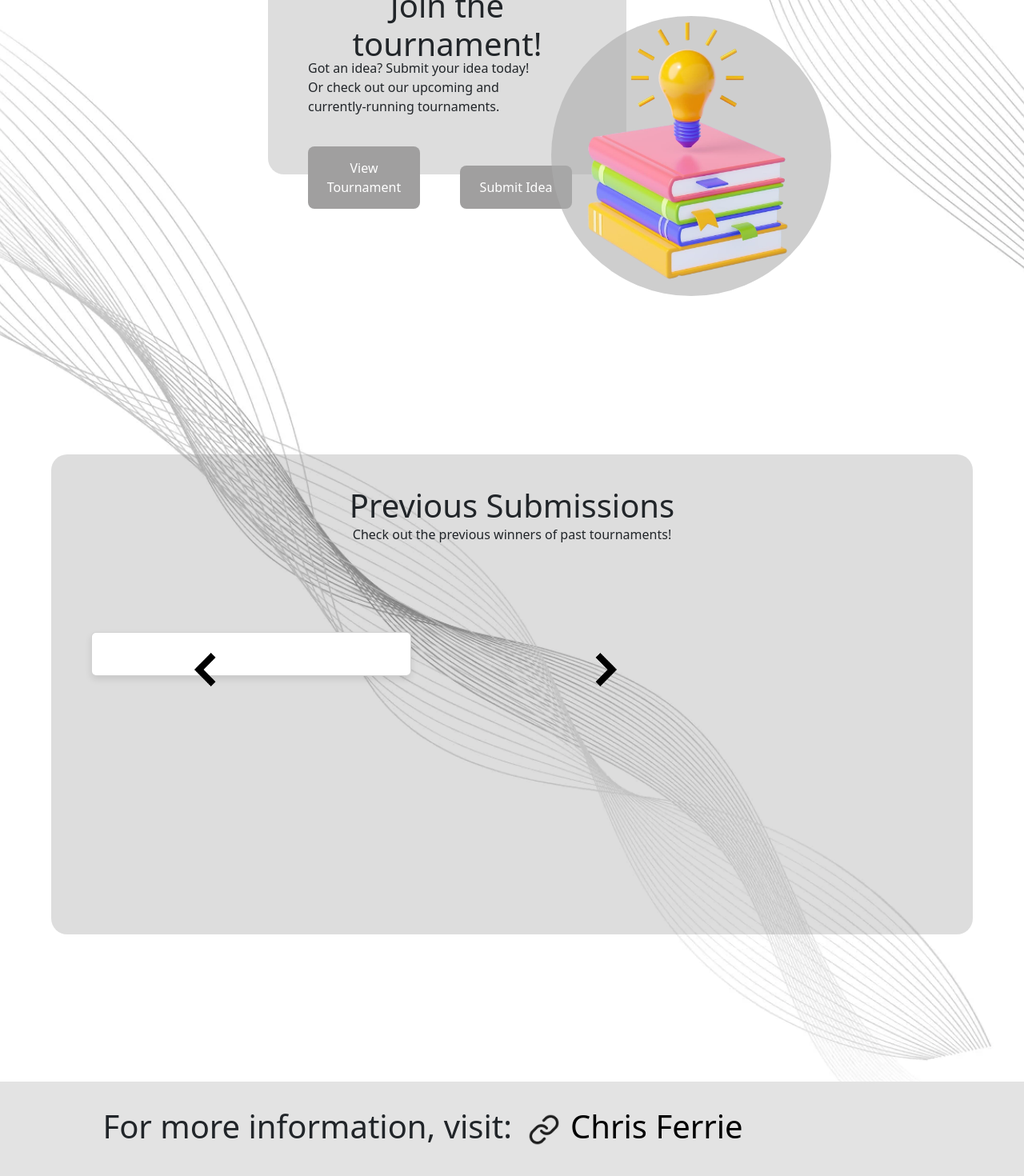
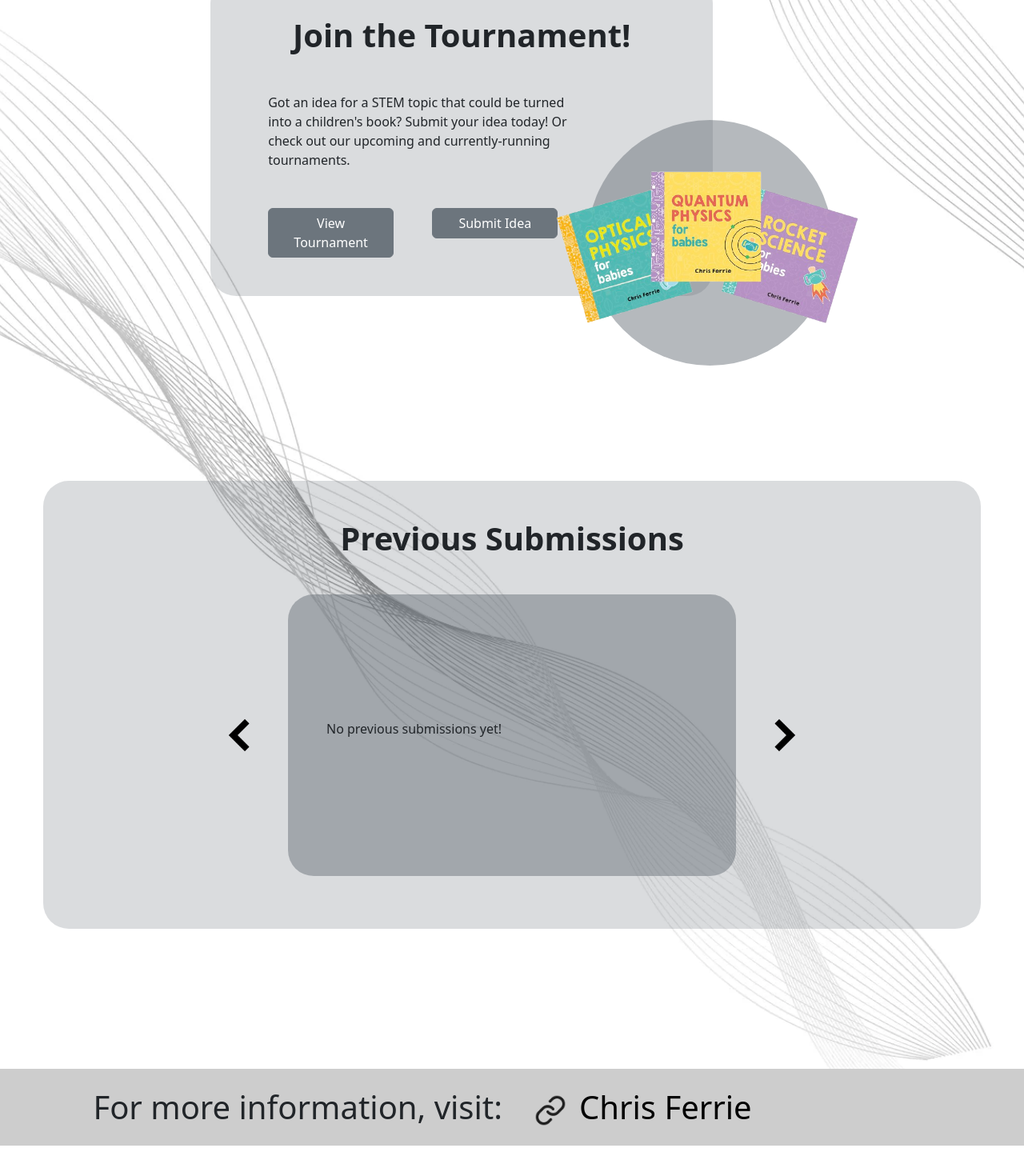
Before and after one commit to PriyaSK1601/sdsUltimateSTEM, a React (Create React App) app in the folder my-app/: page / in a window 1280 px wide. Shown: the part 272-1742 px from the top of the page at 80% size. After the commit the page ends 1704 px from the top, so only its background shows below. Built offline with nearby package versions, Linux system fonts and the light colour scheme; no server answers.

Commit message:
Updated Home page

```diff
--- a/my-app/src/App.js
+++ b/my-app/src/App.js
@@ -20,7 +20,6 @@ import { Navigate } from "react-router-dom";
 //Changed
 
 function App() {
-
   const [user, setUser] = useState();
   useEffect(() => {
     auth.onAuthStateChanged((user) => {
@@ -32,27 +31,40 @@ function App() {
   const [submissions, setSubmissions] = useState([]);
   const handleNewSubmission = (submissionData) => {
     setSubmissions((prev) => [...prev, submissionData]);
-  }
+  };
 
   return (
     <div className="App">
-
       <div className="auth-wrapper">
         <div className="auth-inner">
           <Router>
             <Navbar />
             <Routes>
-              <Route path="/" exact element={<Home />} />
               <Route
-                    path="/"
-                    element={user ? <Navigate to="/profile" /> : <Login />}
+                path="/"
+                exact
+                element={<Home submissions={submissions} />}
               />
-              <Route path="/home" exact element={<Home />} />
+              <Route
+                path="/"
+                element={user ? <Navigate to="/profile" /> : <Login />}
+              />
+              <Route
+                path="/home"
+                exact
+                element={<Home submissions={submissions} />}
+              />
               <Route path="/profile" element={<Profile />} />
               <Route path="/login" element={<Login />} />
               <Route path="/register" element={<SignUp />} />
-              <Route path="/submission" element={<Submission onSubmit={handleNewSubmission} />} />
-              <Route path="/tournament" element={<Tournament submissions={submissions}/>}/>
+              <Route
+                path="/submission"
+                element={<Submission onSubmit={handleNewSubmission} />}
+              />
+              <Route
+                path="/tournament"
+                element={<Tournament submissions={submissions} />}
+              />
             </Routes>
           </Router>
         </div>
--- a/my-app/src/components/Footer.js
+++ b/my-app/src/components/Footer.js
@@ -1,23 +1,31 @@
 import React from "react";
 import "../styles/Footer.css";
 import link from "../assets/link_icon.png";
-import { Link } from "react-router-dom";
 
 function Footer() {
   return (
-    <div className="footer">
-      <div className="leftSide">
-        <h1>For more information, visit: </h1>
-      </div>
-      <div className="rightSide">
-        <img src={link} alt="Link icon" />
-        <h1>
-          <a href="https://www.csferrie.com/" target="_blank">
-            Chris Ferrie
-          </a>
-        </h1>
+    <div className="footer py-4 position-absolute w-100">
+      <div className="container">
+        <div className="row align-items-center">
+          <div className="col-md-6 text-md-end">
+            <h1 className="mb-0">For more information, visit: </h1>
+          </div>
+          <div className="col-md-6 text-md-start">
+            <h1 className="mb-0">
+              <img src={link} alt="Link icon" className="mx-3" />
+              <a
+                href="https://www.csferrie.com/"
+                target="_blank"
+                className="footer-link"
+              >
+                Chris Ferrie
+              </a>
+            </h1>
+          </div>
+        </div>
       </div>
     </div>
   );
 }
+
 export default Footer;
--- a/my-app/src/components/Podium.js
+++ b/my-app/src/components/Podium.js
@@ -1,21 +1,67 @@
-import React from "react";
+import React, { useState } from "react";
 import "../styles/Podium.css";
 import left from "../assets/left_arrow.png";
 import right from "../assets/right_arrow.png";
-import { Link } from "react-router-dom";
+import "bootstrap/dist/css/bootstrap.min.css";
 
-function Podium() {
+function Podium({ submissions = [] }) {
+  const [currentIndex, setCurrentIndex] = useState(0);
+
+  const handlePrevious = () => {
+    if (submissions.length === 0) return;
+    setCurrentIndex((prevIndex) =>
+      prevIndex === 0 ? submissions.length - 1 : prevIndex - 1
+    );
+  };
+
+  const handleNext = () => {
+    if (submissions.length === 0) return;
+    setCurrentIndex((prevIndex) =>
+      prevIndex === submissions.length - 1 ? 0 : prevIndex + 1
+    );
+  };
+
   return (
-    <div className="podium">
-      <h1>Previous Submissions</h1>
-      <p>Check out the previous winners of past tournaments!</p>
-      <div className="card">
-        <p>Submission cards will be displayed here!!!</p>
-        <div className="left">
-          <img src={left} alt="Left arrow" />
-        </div>
-        <div className="right">
-          <img src={right} alt="Right arrow" />
+    <div className="row h-100 justify-content-center pt-5">
+      <div className="col-md-11 mt-5">
+        <div className="bg-secondary bg-opacity-25 p-5 mt-5 podium-container">
+          <h1 className="text-center">Previous Submissions</h1>
+          <div className="bg-secondary bg-opacity-50 card-container">
+            <button className="btn left-button" onClick={handlePrevious}>
+              <img src={left} alt="left arrow" />
+            </button>
+            <button className="btn right-button" onClick={handleNext}>
+              <img src={right} alt="right arrow" />
+            </button>
+
+            {submissions.length === 0 ? (
+              <div className="text-center p-5">
+                <p>No previous submissions yet!</p>
+              </div>
+            ) : (
+              <div className="card">
+                <div
+                  className="card-image"
+                  style={{
+                    backgroundImage: submissions[currentIndex].image
+                      ? `url(${submissions[currentIndex].image})`
+                      : "none",
+                  }}
+                ></div>
+                <div className="card-content">
+                  <div className="category badge text-center category-badge">
+                    {submissions[currentIndex].category}
+                  </div>
+                  <h3 className="heading text-center">
+                    {submissions[currentIndex].title}
+                  </h3>
+                  <div className="description text-center">
+                    {submissions[currentIndex].description}
+                  </div>
+                </div>
+              </div>
+            )}
+          </div>
         </div>
       </div>
     </div>
--- a/my-app/src/pages/Home.js
+++ b/my-app/src/pages/Home.js
@@ -1,38 +1,49 @@
 import React from "react";
 import "../styles/Home.css";
 import { Link } from "react-router-dom";
-import Book from "../assets/bookIdea.png";
-import background from "../assets/home.webp";
+import "bootstrap/dist/css/bootstrap.min.css";
+import Books from "../assets/books.png";
 import Podium from "../components/Podium";
 import Footer from "../components/Footer";
 
-function Home() {
+function Home({ submissions = [] }) {
   return (
-    <div
-      className="home"
-      style={{
-        backgroundImage: `URL(${background})`,
-      }}
-    >
-      <div className="circle">
-        <img src={Book} alt="Book with lightbulb" />
+    <div className="container-fluid p-0 home-background">
+      <div className="row h-100 justify-content-center pt-5">
+        <div className="col-md-6 mt-5">
+          <div className="bg-secondary bg-opacity-25 p-5 mt-5 header-container">
+            <h1 className="text-center mb-5">Join the Tournament!</h1>
+            <p className="mx-4 mb-5 header-paragraph">
+              Got an idea for a STEM topic that could be turned into a
+              children's book? Submit your idea today! Or check out our upcoming
+              and currently-running tournaments.
+            </p>
+            <div className="justify-content-left mx-4 button-container">
+              <Link to="/tournament">
+                <button className="btn btn-secondary button-one">
+                  View Tournament
+                </button>
+              </Link>
+              <Link to="/submission">
+                <button className="btn btn-secondary button-two">
+                  Submit Idea
+                </button>
+              </Link>
+            </div>
+          </div>
+          <div className="rounded-circle bg-secondary bg-opacity-50 position-relative circle-container">
+            <img
+              src={Books}
+              alt="Chris Ferrie's Books"
+              className="position-absolute book-image"
+            />
+          </div>
+        </div>
       </div>
-      <div className="headerContainer">
-        <h1>Join the tournament!</h1>
-        <p>
-          Got an idea? Submit your idea today! Or check out our upcoming and
-          currently-running tournaments.
-        </p>
-        <Link to="/tournament">
-          <button className="headerContainerButton1"> View Tournament </button>
-        </Link>
-        <Link to="/submission">
-          <button className="headerContainerButton2"> Submit Idea </button>
-        </Link>
-      </div>
-      <Podium />
+      <Podium submissions={submissions} />
       <Footer />
     </div>
   );
 }
+
 export default Home;
--- a/my-app/src/styles/Footer.css
+++ b/my-app/src/styles/Footer.css
@@ -1,37 +1,15 @@
 .footer {
-  width: 100%;
-  height: 120px;
-  background-color: rgb(227, 227, 227);
-  display: flex;
-  position: absolute;
-  flex-direction: row;
-  /*top: 229%;*/
-  top: 203%;
+  background-color: rgb(205, 205, 205);
+  top: 201%;
 }
 
-.footer .leftSide {
-  flex: 50%;
-  display: flex;
-  justify-content: right;
-  align-items: center;
-}
-
-.footer .rightSide {
-  flex: 50%;
-  display: flex;
-  justify-content: left;
-  align-items: center;
-  padding-left: 20px;
-}
-
-.rightSide img {
-  height: 40px;
-  padding-right: 13px;
+.footer img {
+  height: 1em;
 }
 
 .footer a {
+  color: black;
   text-decoration: none;
-  color: black;
 }
 
 .footer a:hover {
--- a/my-app/src/styles/Home.css
+++ b/my-app/src/styles/Home.css
@@ -1,89 +1,84 @@
-.home {
-  font-family: system-ui, -apple-system, BlinkMacSystemFont, "Segoe UI", Roboto,
-    Oxygen, Ubuntu, Cantarell, "Open Sans", "Helvetica Neue", sans-serif;
-  display: flex;
-  width: 100%;
-  /*height: 230vh;*/
-  height: 200vh;
-  justify-content: center;
+.home-background {
+  background-image: url(../assets/home.webp);
   background-repeat: no-repeat;
   background-position: center;
   background-size: cover;
+  min-height: 200vh;
+  overflow-x: hidden;
+  font-family: system-ui, -apple-system, BlinkMacSystemFont, "Segoe UI", Roboto,
+    Oxygen, Ubuntu, Cantarell, "Open Sans", "Helvetica Neue", sans-serif;
 }
 
-.headerContainer {
-  width: 35%;
-  background-color: rgba(128, 128, 128, 0.268);
-  padding: 30px;
-  border-radius: 20px;
-  position: relative;
-  top: 125px;
-  right: 20%;
-  /*left: -100px;*/
-  height: 265px;
-  /*box-shadow: 0.05em 0.05em 0.9em #9c9c9c;*/
+.circle-container {
+  height: 24vw;
+  width: 24vw;
+  margin-top: -35%;
+  z-index: 2;
+  right: -65%;
+  pointer-events: none;
 }
 
-.headerContainer h1 {
-  text-align: center;
-  height: 70px;
+.book-image {
+  height: 17vw;
+  top: 15%;
+  right: -13%;
+  pointer-events: none;
 }
 
-.headerContainer p {
-  height: 70px;
-  width: 75%;
-  margin: 20px;
+.header-container {
+  width: 100%;
+  margin-left: -10%;
+  border-radius: 2em;
+  position: relative;
+  z-index: 1;
 }
 
-.headerContainerButton1 {
-  background-color: #a09f9f;
-  color: white;
-  padding: 15px;
-  margin: 20px;
-  width: 140px;
-  border-radius: 8px;
-  border: none;
+.header-container h1 {
+  font-weight: 700;
 }
 
-.headerContainerButton2 {
-  background-color: #a09f9f;
-  color: white;
-  padding: 15px;
-  margin: 20px;
-  width: 140px;
-  margin-left: 30px;
-  border-radius: 8px;
-  border: none;
+.header-paragraph {
+  width: 75%;
 }
 
-.headerContainer button:hover {
-  background-color: rgb(172, 171, 171);
+.button-container {
+  display: flex;
+  gap: 10%;
 }
 
-.circle {
-  height: 350px;
-  width: 350px;
-  border-radius: 50%;
-  background-color: rgba(174, 173, 173, 0.597);
-  position: relative;
-  z-index: 1;
-  top: 12%;
-  left: 35%;
-  /*top: 150px;
-  right: -130px;*/
-  /*bottom: -150px;
-  right: -130px;*/
+.btn {
+  width: 9.8em;
 }
 
-.circle img {
-  height: 450px;
-  position: relative;
-  top: -18%;
-  right: 37%;
-  /*display: flex;
-  position: sticky;*/
-  /*z-index: 1;
-  top: 20%;
-  right: -120%;*/
-  /*right: 195px;*/
+@media (max-width: 1200px) {
+  .header-container {
+    width: 120%;
+  }
+
+  .circle-container {
+    right: -70%;
+  }
 }
+
+@media (max-width: 1100px) {
+  .header-container {
+    width: 140%;
+  }
+
+  .button-container {
+    flex-direction: column;
+  }
+
+  .btn {
+    width: 20em;
+  }
+
+  .button-two {
+    margin-top: 3%;
+  }
+
+  .circle-container {
+    margin-top: -35%;
+    right: -90%;
+  }
+}
--- a/my-app/src/styles/Podium.css
+++ b/my-app/src/styles/Podium.css
@@ -1,66 +1,71 @@
-.podium {
-  /*display: flex;*/
-  justify-content: center;
-  width: 90%;
-  border-radius: 20px;
-  height: 600px;
-  background-color: rgba(128, 128, 128, 0.268);
-  position: absolute;
-  top: 105%;
+.podium-container {
+  border-radius: 2em;
+  height: 35em;
+  position: relative;
 }
 
-.podium h1 {
-  padding: 40px;
-  text-align: center;
-  height: 20px;
+.podium-container h1 {
+  font-weight: 700;
 }
 
-.podium p {
-  text-align: center;
+.card-container {
+  height: 22em;
+  width: 35em;
+  border-radius: 2em;
+  position: relative;
+  margin: 0 auto;
+  display: flex;
+  align-items: center;
+  top: 8%;
 }
 
-.card {
-  position: relative;
-  top: 10%;
-  margin: 0 auto;
-  height: 300px;
-  width: 500px;
-  border-radius: 20px;
-  background-color: rgba(128, 128, 128, 0.569);
+.card-container .card {
+  max-width: 80%;
+  height: 80%;
+  margin: 1rem auto;
+  margin-top: 2%;
 }
 
-/*.left img {
-  height: 50px;
-  /*position: absolute;
-  top: 50%;
-  margin-left: 30%;
-  height: 50px;
-}*/
-.left img {
-  height: 50px;
-  position: absolute;
-  top: 40%;
-  margin-left: -75px;
+.card-image {
+  background-size: cover;
+  background-position: center;
 }
 
-.right img {
-  height: 50px;
-  position: absolute;
-  top: 40%;
-  margin-left: 107%;
+.card-content {
+  padding: 1em;
 }
 
-/*This is just placeholder text --> to be deleted later!*/
-.card p {
-  color: white;
-  position: relative;
-  top: 50%;
+.category-badge {
+  margin-bottom: 0.5em;
 }
 
-/*.podiumContainer {
-  width: 100%;
-  height: 200px;
-  background-color: rgba(128, 128, 128, 0.534);
-  position: relative;
+.heading {
+  margin-bottom: 0.5em;
+}
+
+.description {
+  margin-bottom: 0.5em;
+}
+
+.left-button {
+  position: absolute;
+  left: -16%;
   top: 50%;
-}*/
+  transform: translateY(-50%);
+  border: none;
+  width: 3%;
+}
+
+.right-button {
+  position: absolute;
+  right: -10%;
+  top: 50%;
+  transform: translateY(-50%);
+  border: none;
+  width: 3%;
+}
+
+.left-button img,
+.right-button img {
+  height: 3em;
+}
```
Also changed, not shown: my-app/src/assets/books.png (added).
